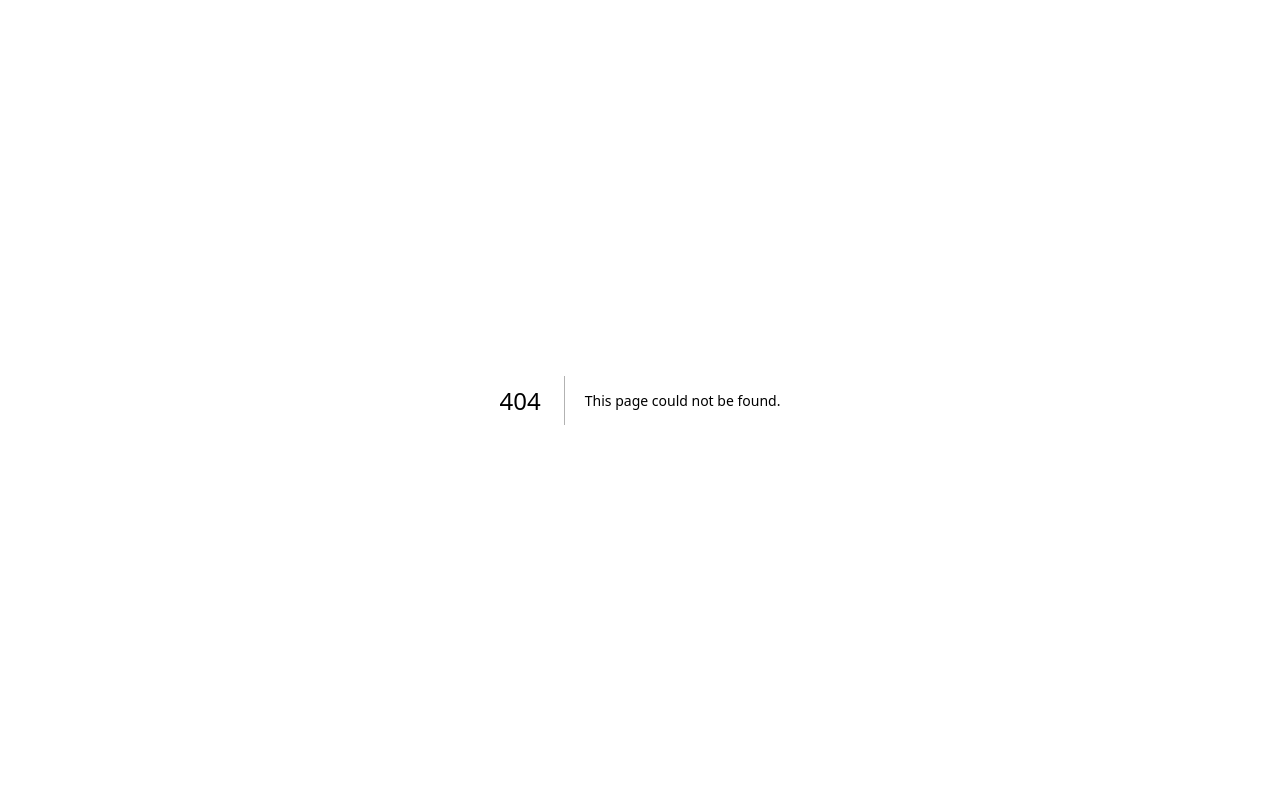
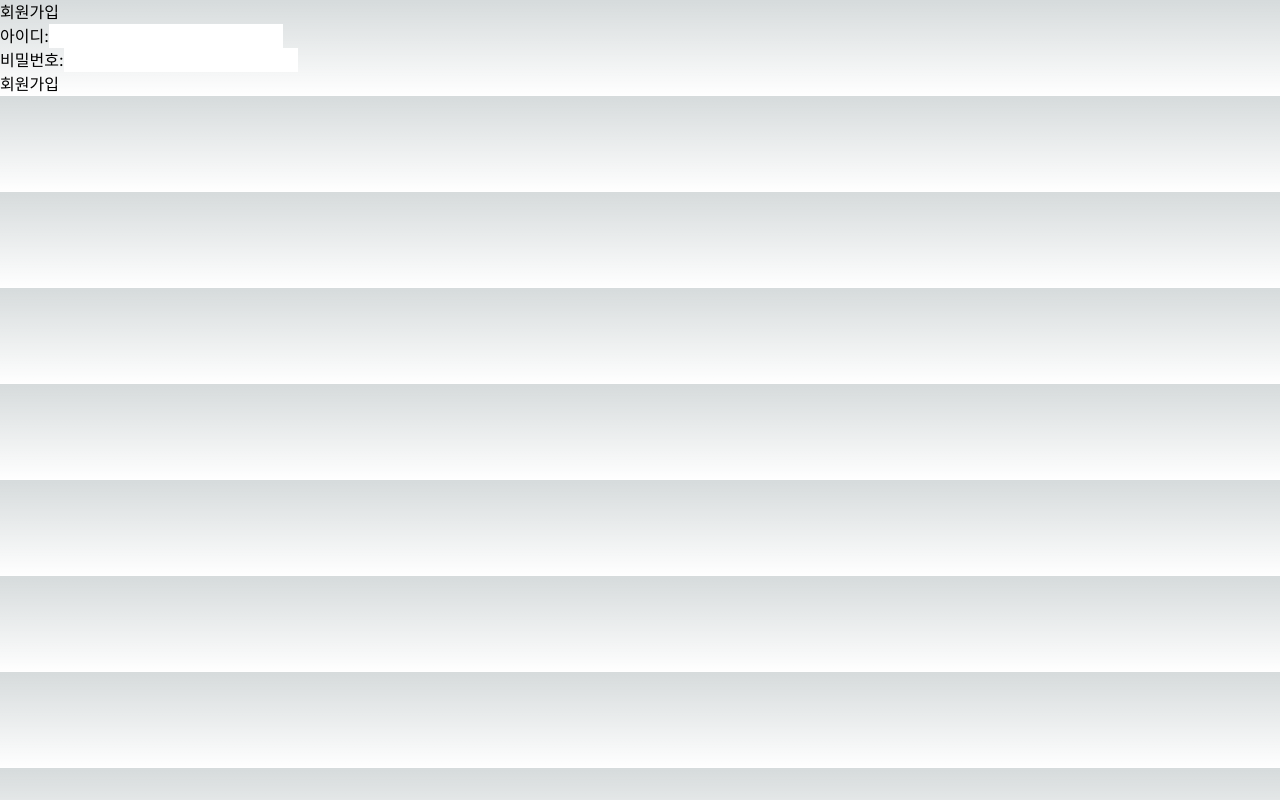
Before and after one commit to hmoongi94/teamProjectB, a Next.js app in the folder front/: page /signup in a window 1280 px wide. Before the commit this address had no page. Built offline with nearby package versions, Linux system fonts and the light colour scheme.

Commit message:
Bug: 회원가입페이지 만들기-> 회원가입 form 컴포넌트화 onsubmit함수 속성 보내는데 오류 있음

```diff
--- a/front/src/app/about/page.tsx
+++ /dev/null
@@ -1,5 +0,0 @@
-export default function about(){
-  return(
-    <div>about page</div>
-  )
-}
--- a/front/src/app/data/page.tsx
+++ b/front/src/app/data/page.tsx
@@ -1,5 +1,3 @@
-import {redirect} from 'next/navigation'
-
 export default function data(){
   return(
     <div>data page</div>
--- /dev/null
+++ b/front/src/app/login/page.tsx
@@ -0,0 +1,5 @@
+export default function login(){
+  return(
+    <div>login page</div>
+  )
+}
--- a/front/src/app/page.tsx
+++ b/front/src/app/page.tsx
@@ -71,11 +71,13 @@ export default function Home() {
       </div>
       {/* 페이지 라우팅 */}
       <div>
-        <button type="button" onClick={() => router.push("/about")}>
-          About page/
+        <button type="button" onClick={() => router.push("/signup")}>
+          SignUp/
         </button>
-        <Link href="about">About page/</Link>
+        <Link href="login">Login page</Link>
         {/* 리디렉션 */}
+      </div>
+      <div>
         <button type="button" onClick={handleRedirect}>
           Go to Data Page
         </button>
--- /dev/null
+++ b/front/src/app/signup/page.tsx
@@ -0,0 +1,17 @@
+import React from "react";
+import SignupForm from "@/components/signupForm";
+
+function SignupPage() {
+  const handleSubmit = (userId: string, password: string) => {
+    // 이 부분에서 서버로 회원가입 요청을 보낼 수 있습니다.
+    console.log("회원가입 요청:", userId, password);
+  };
+
+  return (
+    <div>
+      <SignupForm onSubmit={handleSubmit} />
+    </div>
+  );
+}
+
+export default SignupPage;
--- /dev/null
+++ b/front/src/components/signupForm.tsx
@@ -0,0 +1,43 @@
+'use client'
+
+import React, { useState } from "react";
+
+interface SignupFormProps {
+  onSubmit: (userId: string, password: string) => void;
+}
+
+function SignupForm({ onSubmit }: SignupFormProps) {
+  const [userId, setUserId] = useState<string>("");
+  const [password, setPassword] = useState<string>("");
+
+  const handleSignup = () => {
+    onSubmit(userId, password);
+  };
+
+  return (
+    <div>
+      <h1>회원가입</h1>
+      <div>
+        <label htmlFor="userId">아이디:</label>
+        <input
+          type="text"
+          id="userId"
+          value={userId}
+          onChange={(e) => setUserId(e.target.value)}
+        />
+      </div>
+      <div>
+        <label htmlFor="password">비밀번호:</label>
+        <input
+          type="password"
+          id="password"
+          value={password}
+          onChange={(e) => setPassword(e.target.value)}
+        />
+      </div>
+      <button onClick={handleSignup}>회원가입</button>
+    </div>
+  );
+}
+
+export default SignupForm;
```
